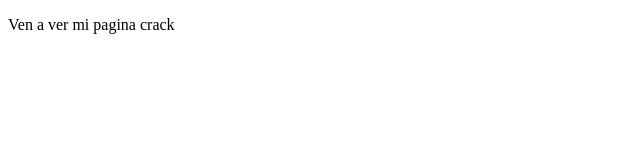
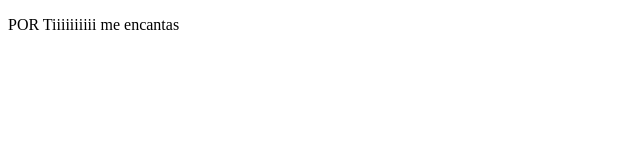
Before and after one commit to DavidGM2108/proyectoDemoPW, a plain HTML site: page index.html in a window 1280 px wide. Shown: the full height of the page, 0-640 px from the left. Drawn offline with Linux system fonts and the light colour scheme.

Commit message:
cambios a la pagina

```diff
--- a/index.html
+++ b/index.html
@@ -8,7 +8,8 @@
 </head>
 <body>
     <p>
-        Ven a ver mi pagina crack
+        POR Tiiiiiiiiii
+        me encantas
     </p>
 </body>
 </html>
```
